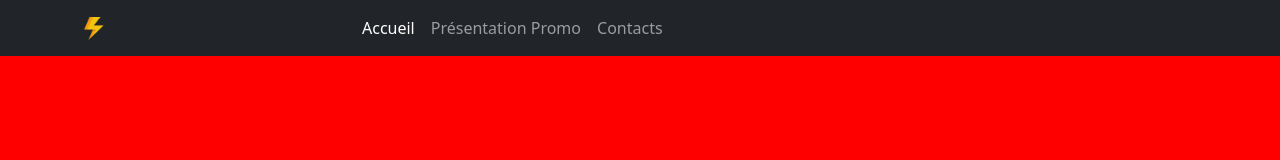
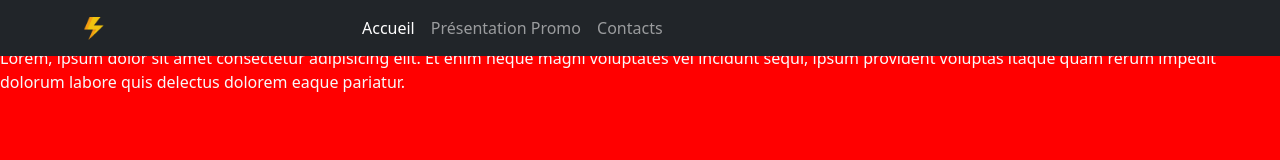
Before and after one commit to anaxcii/salamandev, a plain HTML site: page index.html in a window 1280 px wide. Drawn offline with nearby package versions, Linux system fonts and the light colour scheme.

Commit message:
qzdsds
sd

```diff
--- a/index.html
+++ b/index.html
@@ -38,7 +38,7 @@
 <main>
     <section id="section_video">
         <h2>TEST SECTION</h2>
-        <div >
+       <p>Lorem, ipsum dolor sit amet consectetur adipisicing elit. Et enim neque magni voluptates vel incidunt sequi, ipsum provident voluptas itaque quam rerum impedit dolorum labore quis delectus dolorem eaque pariatur.</p>
 
     </section>
 
```
